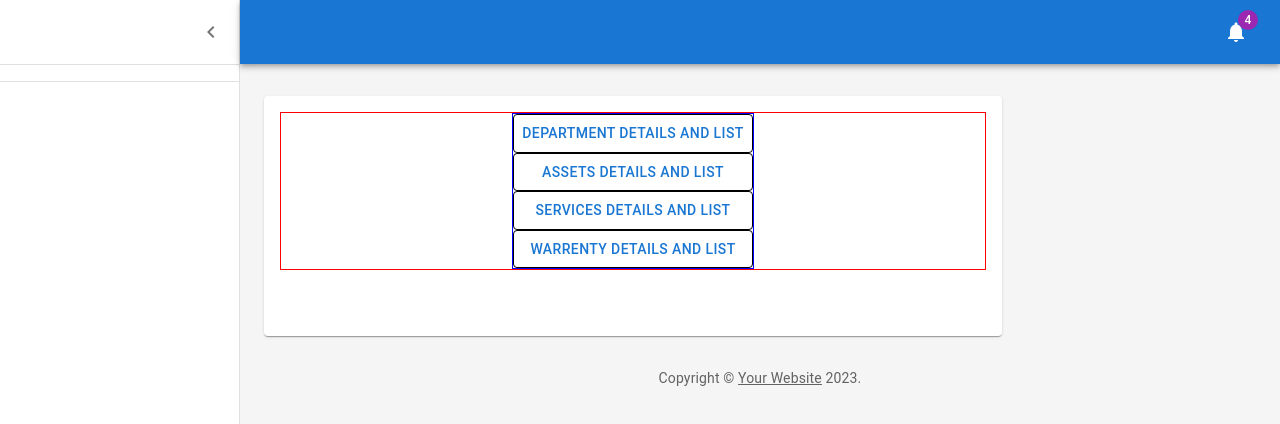
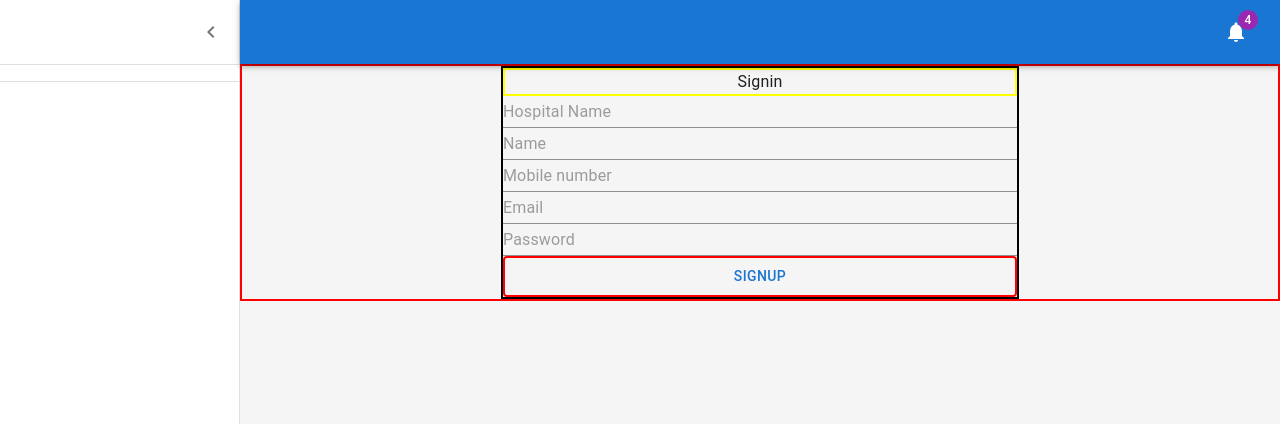
Before and after one commit to svarunnair/project-34, a React (Create React App) app: page / in a window 1280 px wide. Shown: the top 424 px of the page. Built offline with nearby package versions, Linux system fonts and the light colour scheme.

Commit message:
asset page

```diff
--- a/src/App.js
+++ b/src/App.js
@@ -10,6 +10,7 @@ function App() {
   return (
     <div className="App">
 {/* {main} */}
+
 <Navbar/>
     </div>
   );
--- a/src/Pages/AddDepartment.jsx
+++ b/src/Pages/AddDepartment.jsx
@@ -1,4 +1,4 @@
-import { Box, Button, Input, styled } from '@mui/material';
+import { Box, Button, Input, Typography, styled } from '@mui/material';
 import React, { useState } from 'react'
 import { useDispatch } from 'react-redux';
 import { postDepartment } from '../Redux/data/action';
@@ -6,7 +6,10 @@ import { useNavigate } from 'react-router-dom';
 
 
 const OuterContainer = styled(Box)(({ theme }) => ({
-    border: "1px solid black",
+
+    display:"flex",
+    justifyContent:"center",
+    paddingTop:100,
 
     [theme.breakpoints.down("xl")]: {},
     [theme.breakpoints.down("lg")]: {},
@@ -16,9 +19,25 @@ const OuterContainer = styled(Box)(({ theme }) => ({
   }));
 
   const InnerContainer = styled(Box)(({ theme }) => ({
-    border: "1px solid blue",
+    border: "1px solid grey",
     display:"flex",
     flexDirection:"column",
+    width:"40%",
+    padding:30,
+
+    [theme.breakpoints.down("xl")]: {},
+    [theme.breakpoints.down("lg")]: {},
+    [theme.breakpoints.down("md")]: {
+      width:"70%",
+    },
+    [theme.breakpoints.down("sm")]: {
+      width:"90%",
+    },
+    [theme.breakpoints.down("xs")]: {},
+  }));
+
+  const TextDetail = styled(Typography)(({ theme }) => ({
+    textTransform:"uppercase",
 
     [theme.breakpoints.down("xl")]: {},
     [theme.breakpoints.down("lg")]: {},
@@ -59,11 +78,11 @@ function AddDepartment() {
     <OuterContainer>
 
 <InnerContainer>
-
+<TextDetail>Add department details</TextDetail>
 <Input onChange={handleDep} placeholder='Department'/>
 <Input onChange={handleIncharge} placeholder='Incharge'/>
 <Input onChange={handleDescrp} placeholder='Description'/>
-<Button onClick={handleSubmit}>Submit</Button>
+<Button sx={{":hover":{background:"#1E90FF",color:"white"}}} onClick={handleSubmit}>Submit</Button>
 
 </InnerContainer>
 
--- a/src/Pages/Assets.jsx
+++ b/src/Pages/Assets.jsx
@@ -7,7 +7,8 @@ import { deleteAssetes, getAssets } from '../Redux/data/action';
 const OuterContainer = styled(Box)(({ theme }) => ({
     border: "1px solid blue",
     display: "flex",
-    flexDirection: "column",
+   padding:50,
+    justifyContent:"center",
 
     [theme.breakpoints.down("xl")]: {},
     [theme.breakpoints.down("lg")]: {},
@@ -17,7 +18,7 @@ const OuterContainer = styled(Box)(({ theme }) => ({
   }));
   const InnerBox = styled(Box)(({ theme }) => ({
     border: "1px solid red",
-
+   width:"50%",
 
     [theme.breakpoints.down("xl")]: {},
     [theme.breakpoints.down("lg")]: {},
@@ -57,7 +58,9 @@ const OuterContainer = styled(Box)(({ theme }) => ({
     [theme.breakpoints.down("xs")]: {},
   }));
   const DetailBox = styled(Box)(({ theme }) => ({
-    // border: "1px solid yellow",
+    border: "1px solid yellow",
+    display:"grid",
+    gridTemplateColumns:"repeat(3,1fr)",
 
 
     [theme.breakpoints.down("xl")]: {},
--- a/src/Pages/Dashboard.jsx
+++ b/src/Pages/Dashboard.jsx
@@ -3,9 +3,10 @@ import React from "react";
 import { useNavigate } from "react-router-dom";
 
 const OuterContainer = styled(Box)(({ theme }) => ({
-  border: "1px solid red",
+
   display: "flex",
   justifyContent: "center",
+  paddingTop:50,
 
   [theme.breakpoints.down("xl")]: {},
   [theme.breakpoints.down("lg")]: {},
@@ -15,9 +16,13 @@ const OuterContainer = styled(Box)(({ theme }) => ({
 }));
 
 const InnerContainer = styled(Box)(({ theme }) => ({
-  border: "1px solid blue",
+
   display: "flex",
   flexDirection: "column",
+  padding:50,
+  gap:20,
+  background:"#FFFAF0",
+
 
   [theme.breakpoints.down("xl")]: {},
   [theme.breakpoints.down("lg")]: {},
@@ -27,8 +32,11 @@ const InnerContainer = styled(Box)(({ theme }) => ({
 }));
 
 const TextData = styled(Button)(({ theme }) => ({
-  border: "1px solid black",
+  border: "1px solid #1E90FF",
   width: "100%",
+  borderRadius:20,
+  padding:10,
+  ":hover":{color:"white",background:"#1E90FF"},
 
   [theme.breakpoints.down("xl")]: {},
   [theme.breakpoints.down("lg")]: {},
--- a/src/Pages/Department.jsx
+++ b/src/Pages/Department.jsx
@@ -5,8 +5,10 @@ import { useNavigate } from "react-router-dom";
 import { getDepartment } from "../Redux/data/action";
 
 const OuterContainer = styled(Box)(({ theme }) => ({
-  border: "1px solid blue",
+  // border: "1px solid blue",
   display: "flex",
+  justifyContent:"center",
+  paddingTop:20,
 
   [theme.breakpoints.down("xl")]: {},
   [theme.breakpoints.down("lg")]: {},
@@ -16,9 +18,10 @@ const OuterContainer = styled(Box)(({ theme }) => ({
 }));
 
 const InnerContainer = styled(Box)(({ theme }) => ({
-  border: "1px solid red",
+  // border: "10px solid green",
   display: "flex",
   flexDirection: "column",
+  justifyContent:"center",
 
 
   [theme.breakpoints.down("xl")]: {},
@@ -29,7 +32,7 @@ const InnerContainer = styled(Box)(({ theme }) => ({
 }));
 
 const TextBox = styled(Typography)(({ theme }) => ({
-  border: "1px solid yellow",
+  // border: "1px solid yellow",
 
   [theme.breakpoints.down("xl")]: {},
   [theme.breakpoints.down("lg")]: {},
@@ -38,9 +41,10 @@ const TextBox = styled(Typography)(({ theme }) => ({
   [theme.breakpoints.down("xs")]: {},
 }));
 const FirstBox = styled(Box)(({ theme }) => ({
-    border: "1px solid black",
+    // border: "1px solid black",
     display:"flex",
     justifyContent:"center",
+    flexDirection:"column",
 
     [theme.breakpoints.down("xl")]: {},
     [theme.breakpoints.down("lg")]: {},
@@ -51,6 +55,54 @@ const FirstBox = styled(Box)(({ theme }) => ({
 
   const ButtonBox = styled(Button)(({ theme }) => ({
     border: "1px solid black",
+  width:"50%",
+ left:190,
+ top:30,
+    [theme.breakpoints.down("xl")]: {},
+    [theme.breakpoints.down("lg")]: {},
+    [theme.breakpoints.down("md")]: {
+      left:120,
+    },
+    [theme.breakpoints.down("sm")]: {
+      left:80,
+    },
+    [theme.breakpoints.down("xs")]: {},
+  }));
+
+
+  const DetailBox = styled(Box)(({ theme }) => ({
+    // border: "1px solid red",
+   display:"grid",
+   gridTemplateColumns:"repeat(3,1fr)",
+   padding:50,
+
+    [theme.breakpoints.down("xl")]: {},
+    [theme.breakpoints.down("lg")]: {},
+    [theme.breakpoints.down("md")]: {
+      gridTemplateColumns:"repeat(2,1fr)",
+    },
+    [theme.breakpoints.down("sm")]: {
+      gridTemplateColumns:"repeat(1,1fr)",
+    },
+    [theme.breakpoints.down("xs")]: {},
+  }));
+
+  const TextDetail = styled(Typography)(({ theme }) => ({
+ display:"flex",
+    textTransform:"none",
+    [theme.breakpoints.down("xl")]: {},
+    [theme.breakpoints.down("lg")]: {},
+    [theme.breakpoints.down("md")]: {},
+    [theme.breakpoints.down("sm")]: {},
+    [theme.breakpoints.down("xs")]: {},
+  }));
+
+  const MapBox = styled(Box)(({ theme }) => ({
+    border: "1px solid #1E90FF",
+    borderRadius:15,
+    padding:20,
+    gap:30,
+
 
     [theme.breakpoints.down("xl")]: {},
     [theme.breakpoints.down("lg")]: {},
@@ -59,29 +111,9 @@ const FirstBox = styled(Box)(({ theme }) => ({
     [theme.breakpoints.down("xs")]: {},
   }));
 
-
-  const DetailBox = styled(Box)(({ theme }) => ({
-    border: "1px solid red",
-
-    [theme.breakpoints.down("xl")]: {},
-    [theme.breakpoints.down("lg")]: {},
-    [theme.breakpoints.down("md")]: {},
-    [theme.breakpoints.down("sm")]: {},
-    [theme.breakpoints.down("xs")]: {},
-  }));
-
-  const TextDetail = styled(Typography)(({ theme }) => ({
-    border: "1px solid yellow",
-
-    [theme.breakpoints.down("xl")]: {},
-    [theme.breakpoints.down("lg")]: {},
-    [theme.breakpoints.down("md")]: {},
-    [theme.breakpoints.down("sm")]: {},
-    [theme.breakpoints.down("xs")]: {},
-  }));
-
-  const MapBox = styled(Box)(({ theme }) => ({
-    border: "1px solid red",
+  const ResultBox = styled(Typography)(({ theme }) => ({
+    color:"grey",
+    fontWeight:100,
 
     [theme.breakpoints.down("xl")]: {},
     [theme.breakpoints.down("lg")]: {},
@@ -110,7 +142,7 @@ function Department() {
     <OuterContainer>
       <InnerContainer>
         <FirstBox>
-        <TextBox>Department details</TextBox>
+        <TextBox sx={{fontWeight:100, fontSize:30, textTransform:"uppercase",}}>Department details</TextBox>
         <ButtonBox onClick={handleAdd}>Add department</ButtonBox>
         </FirstBox>
 
@@ -118,9 +150,9 @@ function Department() {
 
 {depData.map((item)=>(
     <MapBox>
-    <TextDetail>Department : {item.department}</TextDetail>
-    <TextDetail>Incharge : {item.incharge}</TextDetail>
-    <TextDetail>Description : {item.description}</TextDetail>
+    <TextDetail>Department  : <ResultBox>{item.department}</ResultBox></TextDetail>
+    <TextDetail>Incharge    :  <ResultBox>{item.incharge}</ResultBox></TextDetail>
+    <TextDetail>Description : <ResultBox>{item.description}</ResultBox> </TextDetail>
     </MapBox>
 ))}
 
--- a/src/Pages/Navbar.jsx
+++ b/src/Pages/Navbar.jsx
@@ -18,6 +18,8 @@ import MenuIcon from '@mui/icons-material/Menu';
 import ChevronLeftIcon from '@mui/icons-material/ChevronLeft';
 import NotificationsIcon from '@mui/icons-material/Notifications';
 import Dashboard from './Dashboard';
+import PublicRoutes from '../Routes/PublicRoutes';
+import PrivateRoutes from '../Routes/PrivateRoutes';
 // import { mainListItems, secondaryListItems } from './listItems';
 // import Chart from './Chart';
 // import Deposits from './Deposits';
@@ -91,6 +93,8 @@ export default function Navbar() {
     setOpen(!open);
   };
 
+  const token=localStorage.getItem('token')
+
   return (
     <ThemeProvider theme={defaultTheme}>
       <Box sx={{ display: 'flex' }}>
@@ -162,10 +166,10 @@ export default function Navbar() {
           }}
         >
           <Toolbar />
-          <Container maxWidth="lg" sx={{ mt: 4, mb: 4 }}>
+          {/* <Container maxWidth="lg" sx={{ mt: 4, mb: 4 }}>
             <Grid container spacing={3}>
               {/* Chart */}
-              <Grid item xs={12} md={8} lg={9}>
+              {/* <Grid item xs={12} md={8} lg={9}>
                 <Paper
                   sx={{
                     p: 2,
@@ -173,14 +177,13 @@ export default function Navbar() {
                     flexDirection: 'column',
                     height: 240,
                   }}
-                >
+                >  */}
 
-<Dashboard/>
-
+{token?<PrivateRoutes/>:<PublicRoutes/>}
 
                   {/* <Chart /> */}
-                </Paper>
-              </Grid>
+                {/* </Paper>
+              </Grid> */}
               {/* Recent Deposits */}
               {/* <Grid item xs={12} md={4} lg={3}>
                 <Paper
@@ -196,9 +199,9 @@ export default function Navbar() {
               </Grid> */}
               {/* Recent Orders */}
 
-            </Grid>
+            {/* </Grid>
             <Copyright sx={{ pt: 4 }} />
-          </Container>
+          </Container> */}
         </Box>
       </Box>
     </ThemeProvider>
```
